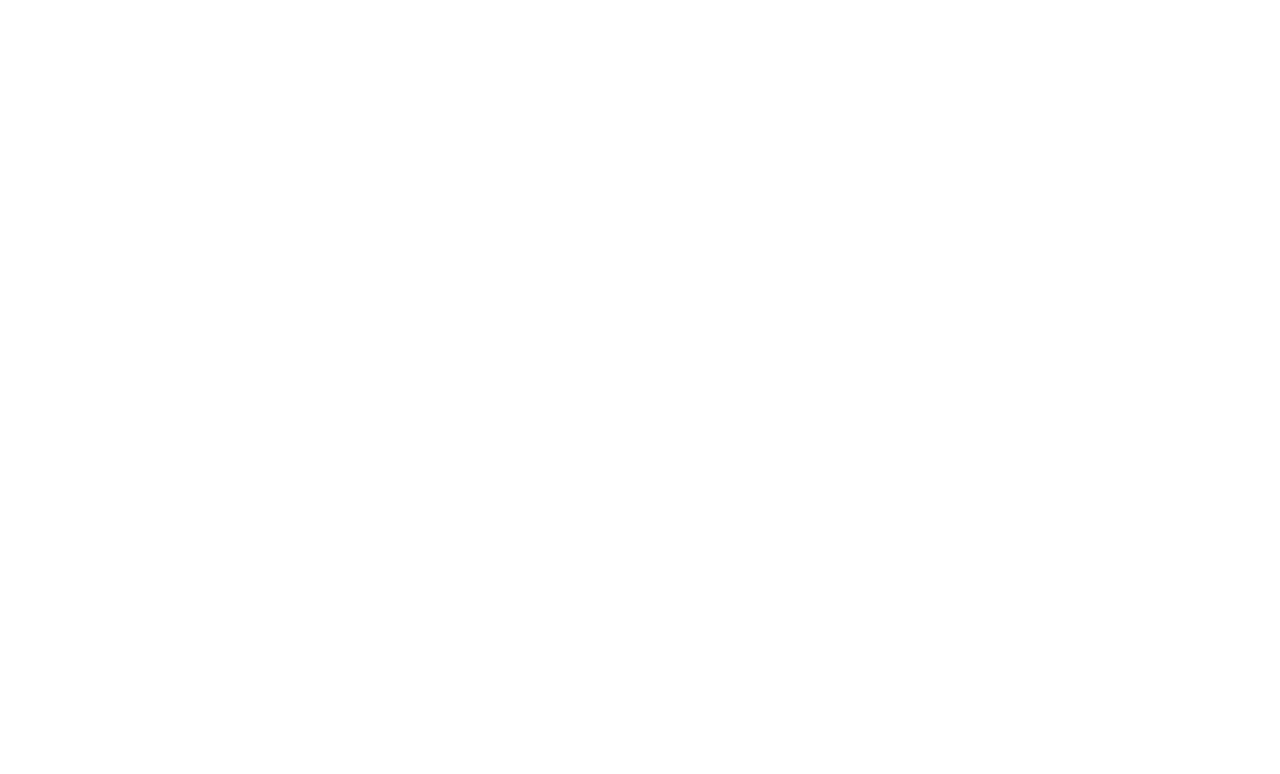
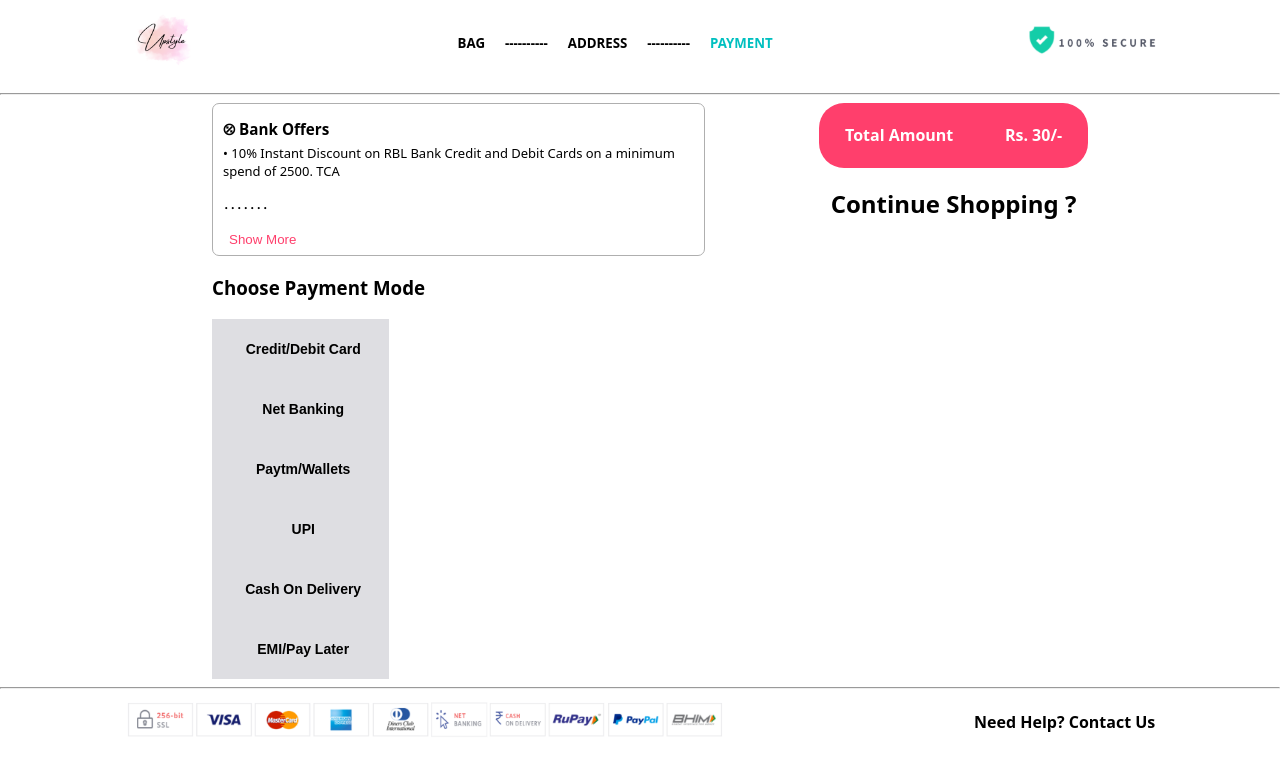
Before and after one commit to abhi844735/resonant-dinosaurs-925, a plain HTML site: page Frontend/payment_page.html in a window 1280 px wide. Drawn offline with Linux system fonts and the light colour scheme.

Commit message:
added day 3 tasks

```diff
--- a/Frontend/CSS/address_page.css
+++ b/Frontend/CSS/address_page.css
@@ -1,4 +1,6 @@
-* {
+body {
+  margin: 0;
+  padding: 0;
   font-family: system-ui, -apple-system, BlinkMacSystemFont, "Segoe UI", Roboto,
     Oxygen, Ubuntu, Cantarell, "Open Sans", "Helvetica Neue", sans-serif;
 }
@@ -230,3 +232,18 @@ input {
   /* border: 1px solid red; */
   font-weight: bold;
 }
+#navbar {
+  display: flex;
+  justify-content: space-around;
+  align-items: center;
+}
+#logo {
+  height: 80px;
+  width: 80px;
+}
+#secure {
+  height: 30px;
+}
+#navbar span {
+  margin: 0px 10px;
+}
--- a/Frontend/CSS/cart_page.css
+++ b/Frontend/CSS/cart_page.css
@@ -1,6 +1,8 @@
 body {
   margin: 0;
   padding: 0;
+  font-family: system-ui, -apple-system, BlinkMacSystemFont, "Segoe UI", Roboto,
+    Oxygen, Ubuntu, Cantarell, "Open Sans", "Helvetica Neue", sans-serif;
 }
 #container {
   /* border: 1px solid red; */
@@ -117,3 +119,18 @@ body {
   margin-top: 5px;
   align-items: center;
 }
+#navbar {
+  display: flex;
+  justify-content: space-around;
+  align-items: center;
+}
+#logo {
+  height: 80px;
+  width: 80px;
+}
+#secure {
+  height: 30px;
+}
+#navbar span {
+  margin: 0px 10px;
+}
--- a/Frontend/CSS/payment_page.css
+++ b/Frontend/CSS/payment_page.css
@@ -0,0 +1,145 @@
+* {
+  text-decoration: none;
+}
+body {
+  margin: 0;
+  padding: 0;
+
+  font-family: system-ui, -apple-system, BlinkMacSystemFont, "Segoe UI", Roboto,
+    Oxygen, Ubuntu, Cantarell, "Open Sans", "Helvetica Neue", sans-serif;
+}
+#navbar {
+  display: flex;
+  justify-content: space-around;
+  align-items: center;
+}
+#logo {
+  height: 80px;
+  width: 80px;
+}
+#secure {
+  height: 30px;
+}
+#navbar span {
+  margin: 0px 10px;
+}
+/* //============================ */
+#container {
+  width: 70%;
+  margin: auto;
+  display: flex;
+  justify-content: space-between;
+  /* border: 2px solid blue; */
+}
+#left {
+  padding: 0px 20px;
+  /* border: 2px solid green; */
+  width: 55%;
+  /* height: 500px; */
+}
+#right {
+  /* border: 2px solid red; */
+  width: 30%;
+  /* height: 500px; */
+}
+#ttl {
+  border-radius: 25px;
+  background-color: #ff3f6c;
+  color: white;
+  display: flex;
+  justify-content: space-around;
+}
+#continue {
+  text-align: center;
+}
+#more {
+  display: none;
+}
+#myBtn {
+  margin-bottom: 7px;
+  /* border: 1px solid navy; */
+  cursor: pointer;
+  color: #ff3f6c;
+  background-color: white;
+  border: none;
+}
+#left1 {
+  padding-left: 10px;
+  border: 1px solid rgb(175, 175, 175);
+  border-radius: 7px;
+  text-rendering: optimizeLegibility;
+  font-size: 13px;
+  color: #000000;
+  background-color: white;
+}
+#left2 {
+  /* border: 1px solid blue; */
+}
+#mode {
+  display: flex;
+  justify-content: space-between;
+  /* border: 2px solid yellowgreen; */
+}
+#modes {
+  width: 40%;
+  display: inline-block;
+  /* border: 2px solid purple; */
+}
+.btn {
+  border-bottom: 1px #eaeaec !important;
+  border: none;
+  background-color: #dedee2;
+  border-left: 5px solid #dedee2;
+  width: 90%;
+  height: 60px;
+  font-size: 16px;
+  cursor: pointer;
+  display: inline-block;
+  color: #000000;
+  font-size: 14px;
+  align-items: center;
+  font-weight: 600;
+}
+.btn:hover {
+  color: #ff3f6c;
+  background: white;
+  border-left: 5px solid #ff3f6c;
+}
+#modepay {
+  width: 60%;
+  /* border: 1px solid rgb(99, 0, 74); */
+}
+#paymentoptions {
+  /* border: 1px solid blue; */
+  display: flex;
+  justify-content: space-around;
+  align-items: center;
+}
+#bleft img {
+  width: 600px;
+}
+#bright {
+  /* border: 1px solid red; */
+  font-weight: bold;
+}
+#modepay img {
+  margin: 0px 10px;
+  border-radius: 50px;
+  border: 1px solid rgb(205, 205, 205);
+  width: 40px;
+  height: 40px;
+}
+#modepay > div:nth-child(1) {
+  display: flex;
+  align-items: center;
+  /* border: 1px solid blue; */
+}
+
+#paynow {
+  cursor: pointer;
+  border: none;
+  border-radius: 7px;
+  padding: 10px 80px;
+  background-color: #ff3f6c;
+  color: white;
+}
--- a/Frontend/JS/payment_page.js
+++ b/Frontend/JS/payment_page.js
@@ -0,0 +1,42 @@
+let showmore = document.getElementById("myBtn");
+showmore.addEventListener("click", () => {
+  console.log("clicked");
+  let dots = document.getElementById("tca");
+  let moreText = document.getElementById("more");
+  let btnText = document.getElementById("myBtn");
+
+  if (dots.style.display === "none") {
+    dots.style.display = "inline";
+    btnText.innerHTML = "Show more";
+    moreText.style.display = "none";
+  } else {
+    dots.style.display = "none";
+    btnText.innerHTML = "Show less";
+    moreText.style.display = "inline";
+  }
+});
+//===================================================
+let checkbox = document.getElementById("checkbox");
+checkbox.addEventListener("click", () => {
+  //   console.log("clicked");
+
+  let position = document.getElementById("pnow");
+  let paynow = document.getElementById("paynow");
+  if (checkbox.checked == true) {
+    paynow.style.display = "inline";
+    position.style.textAlign = "center";
+    position.style.margin = "auto";
+  } else {
+    paynow.style.display = "none";
+  }
+});
+//=====================================================
+let wallet = document.getElementById("child3");
+wallet.addEventListener("click", () => {
+  console.log("clicked");
+  let modepay = document.getElementById("modepay");
+  modepay.style.display = "inline";
+  wallet.style.color = "#ff3f6c";
+  wallet.style.backgroundColor = "white";
+  wallet.style.borderLeft = "5px solid #ff3f6c";
+});
--- a/Frontend/payment_page.html
+++ b/Frontend/payment_page.html
@@ -0,0 +1,104 @@
+<!DOCTYPE html>
+<html lang="en">
+  <head>
+    <meta charset="UTF-8" />
+    <meta http-equiv="X-UA-Compatible" content="IE=edge" />
+    <meta name="viewport" content="width=device-width, initial-scale=1.0" />
+    <link rel="stylesheet" href="./CSS/payment_page.css" />
+    <title>Payment</title>
+  </head>
+  <body>
+    <div id="navbar">
+      <div>
+        <a href=""
+          ><img id="logo" src="./rudra_images/upstylelogo.png" alt=""
+        /></a>
+      </div>
+      <div>
+        <h5>
+          <span>BAG</span><span>----------</span><span>ADDRESS</span
+          ><span>----------</span
+          ><span style="color: rgb(0, 192, 192)">PAYMENT</span>
+        </h5>
+      </div>
+      <div>
+        <img id="secure" src="./rudra_images/100secure.PNG" alt="" />
+      </div>
+    </div>
+    <hr />
+    <div id="container">
+      <div id="left">
+        <div id="left1">
+          <h3>&#10684; Bank Offers</h3>
+          <p style="margin-top: -10px">
+            &#x2022; 10% Instant Discount on RBL Bank Credit and Debit Cards on
+            a minimum spend of 2500. TCA<br /><br />
+            <span id="tca"
+              >&#65381;&#65381;&#65381;&#65381;&#65381;&#65381;&#65381;</span
+            ><span id="more">
+              &#x2022; 10% Instant Discount with Standard Chartered Credit and
+              Debit Cards on a minimum spend of 2500. TCA<br /><br />
+              &#x2022; 5% Unlimited Cashback on Flipkart Axis Bank Ctedit Card
+              TCA<br /><br />
+              &#x2022; 10% Cashback upto Rs 250 on a minimum spend of Rs 1000
+              with PayZapp TCA<br /><br />
+              &#x2022; Upto Rs 500 Cashback on Mobikwik wallet transaction of
+              min Rs 999. Use code MBK500 on mobikwik TCA<br /><br />
+              &#x2022; Flat Rs 200 Cashback on first Airtel Payments Bank
+              transcation on myntra on a min spend of Rs 2000 TCA</span
+            >
+          </p>
+          <button id="myBtn">Show More</button>
+        </div>
+        <div id="left2">
+          <div>
+            <h3>Choose Payment Mode</h3>
+          </div>
+          <div id="mode">
+            <div id="modes">
+              <button id="child1" class="btn">Credit/Debit Card</button>
+              <button id="child2" class="btn">Net Banking</button>
+              <button id="child3" class="btn">Paytm/Wallets</button>
+              <button id="child4" class="btn">UPI</button>
+              <button id="child5" class="btn">Cash On Delivery</button>
+              <button id="child6" class="btn">EMI/Pay Later</button>
+            </div>
+            <div id="modepay" style="display: none">
+              <div>
+                <input id="checkbox" type="checkbox" />
+                <img src="./rudra_images/paytm_logo.jpg" alt="" />
+                <p>Pay through Paytm</p>
+              </div>
+              <div id="pnow">
+                <button id="paynow" style="display: none">PAY NOW</button>
+              </div>
+            </div>
+          </div>
+        </div>
+      </div>
+      <div id="right">
+        <div id="ttl">
+          <div>
+            <h4>Total Amount</h4>
+          </div>
+          <div>
+            <h4>Rs. 30/-</h4>
+          </div>
+        </div>
+        <div id="continue">
+          <a href=""
+            ><h2 style="color: rgb(0, 0, 0)">Continue Shopping ?</h2></a
+          >
+        </div>
+      </div>
+    </div>
+    <hr />
+    <div id="paymentoptions">
+      <div id="bleft">
+        <img src="./rudra_images/payopt.PNG" alt="" />
+      </div>
+      <div style="cursor: pointer" id="bright">Need Help? Contact Us</div>
+    </div>
+  </body>
+</html>
+<script src="./JS/payment_page.js"></script>
```
Also changed, not shown: Frontend/JS/cart_page.js (+33 -4 lines), Frontend/address_page.html (+17 -4 lines), Frontend/cart_page.html (+19 -3 lines), Frontend/rudra_images/100secure.PNG (added), Frontend/rudra_images/gift.PNG (renamed from Frontend/images/gift.PNG), Frontend/rudra_images/payopt.PNG (renamed from Frontend/images/payopt.PNG), Frontend/rudra_images/paytm_logo.jpg (added), Frontend/rudra_images/upstylelogo.png (added).
